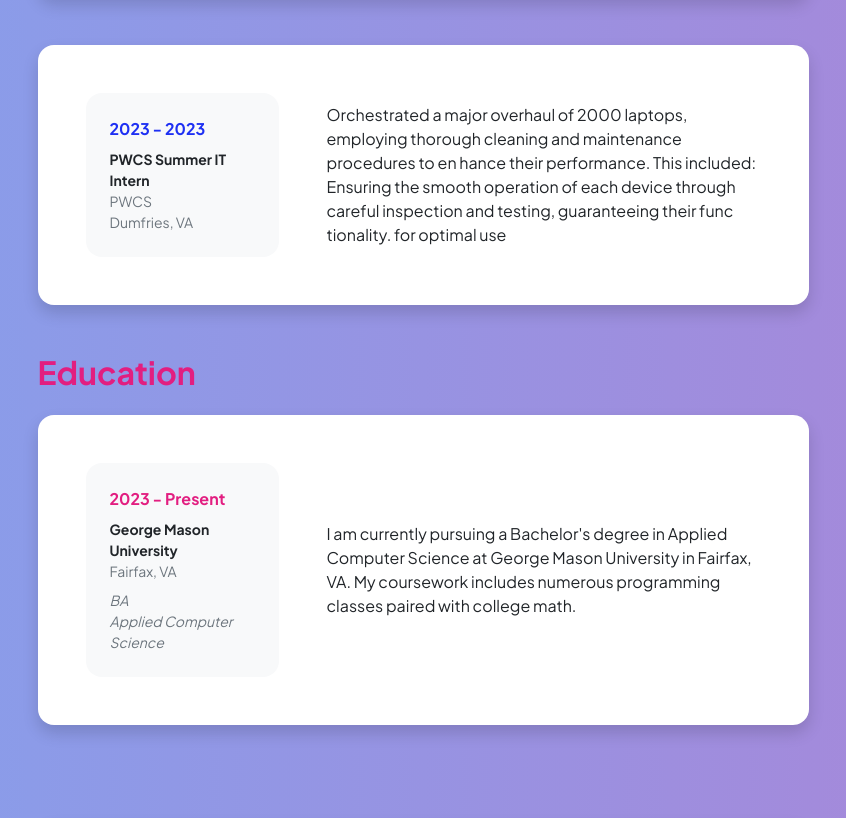
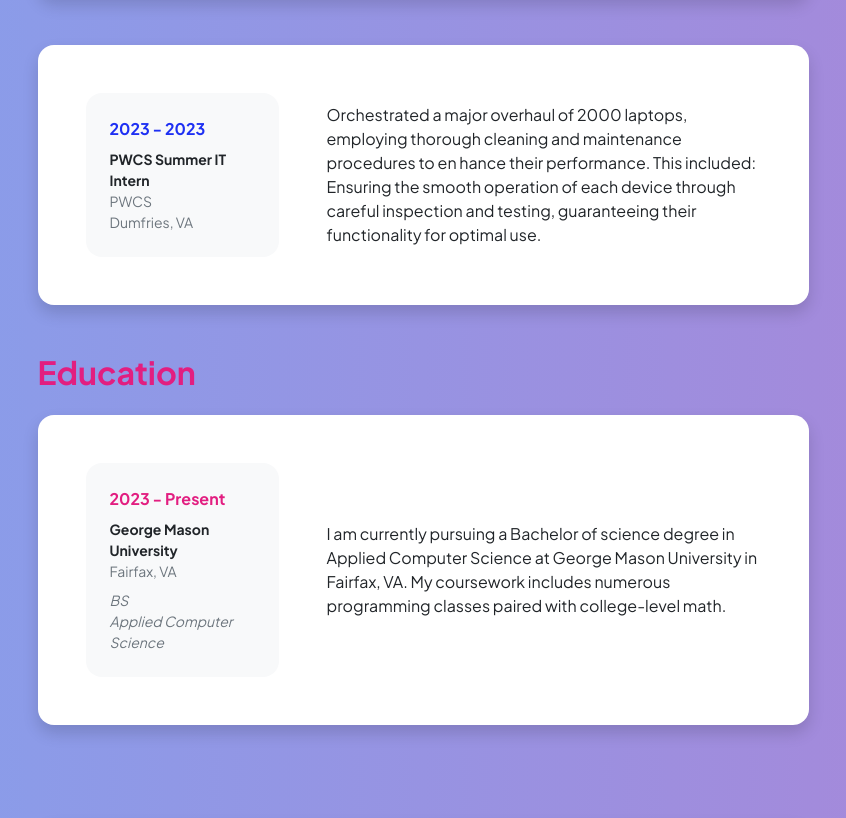
Before and after one commit to AinzOoalGown1356/NewPersonalPortfolioWebsite, a plain HTML site: page resume.html in a window 1280 px wide. Shown: the part 589-1407 px from the top of the page, without its empty margins (217-1063 px from the left). Drawn offline with nearby package versions, Linux system fonts and the light colour scheme.

Commit message:
Add files via upload

```diff
--- a/resume.html
+++ b/resume.html
@@ -82,9 +82,8 @@
                                             </div>
                                         </div>
                                         <div class="col-lg-8"><div> Orchestrated a major overhaul of 2000 laptops, employing thorough cleaning and maintenance procedures to en
-                                            hance their performance. This included: Ensuring the smooth operation of each device through careful inspection and testing, guaranteeing their func
-                                            tionality.
-                                             for optimal use</div></div>
+                                            hance their performance. This included: Ensuring the smooth operation of each device through careful inspection and testing, guaranteeing their
+                                             functionality for optimal use.</div></div>
                                     </div>
                                 </div>
                             </div>
@@ -104,12 +103,12 @@
                                                     <div class="small text-muted">Fairfax, VA</div>
                                                 </div>
                                                 <div class="fst-italic">
-                                                    <div class="small text-muted">BA</div>
+                                                    <div class="small text-muted">BS</div>
                                                     <div class="small text-muted">Applied Computer Science</div>
                                                 </div>
                                             </div>
                                         </div>
-                                        <div class="col-lg-8"><div>I am currently pursuing a Bachelor's degree in Applied Computer Science at George Mason University in Fairfax, VA. My coursework includes numerous programming classes paired with college math.</div></div>
+                                        <div class="col-lg-8"><div>I am currently pursuing a Bachelor of science degree in Applied Computer Science at George Mason University in Fairfax, VA. My coursework includes numerous programming classes paired with college-level math.</div></div>
                                     </div>
                                 </div>
                             </div>
```
Also changed, not shown: projects.html (+1 -1 lines).
